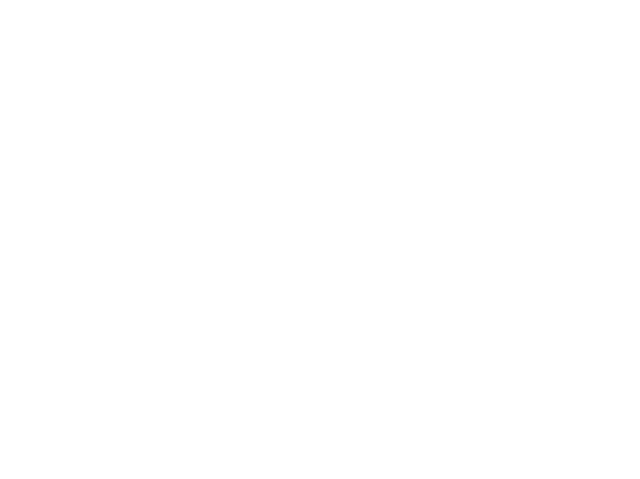
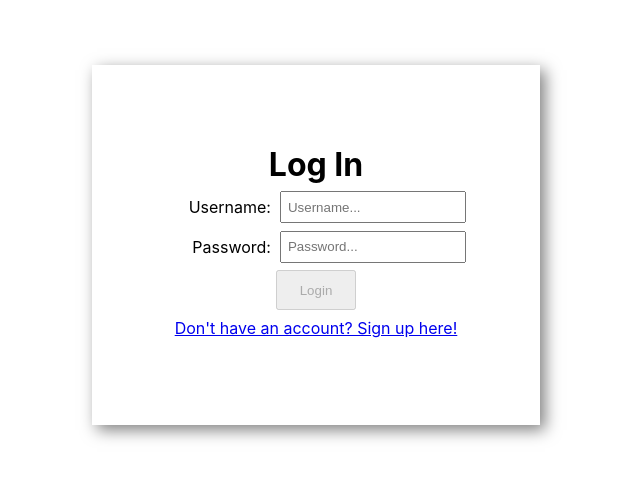
Before and after one commit to KyleWong2510/Bag-O-Hold, a React (Create React App) app: page /login in a window 1280 px wide. Shown: the part 155-634 px from the top of the page, without its empty margins (324-964 px from the left). Built offline with nearby package versions, Linux system fonts and the light colour scheme.

Commit message:
Change names to LogInForm

```diff
--- a/src/App/App.js
+++ b/src/App/App.js
@@ -2,7 +2,7 @@
 import { Route } from 'react-router-dom'
 import './App.scss';
 import CreateCharacterForm from '../CreateCharacterForm/CreateCharacterForm'
-import SignInForm from '../SignInForm/SignInForm'
+import LogInForm from '../LogInForm/LogInForm'
 import SignUpForm from '../SignUpForm/SignUpForm'
 
 const App = () => {
@@ -11,8 +11,8 @@
       {/* <Route path='/'>
         <Home />
       </Route> */}
-      <Route path='/signin'>
-        <SignInForm />
+      <Route path='/login'>
+        <LogInForm />
       </Route>
       <Route path='/signup'>
         <SignUpForm />
--- a/src/SignInForm/SignInForm.js
+++ b/src/LogInForm/LogInForm.js
@@ -1,8 +1,8 @@
 import React, { useState } from 'react'
 import { NavLink } from 'react-router-dom'
-import './SignInForm.scss'
+import './LogInForm.scss'
 
-const SignInForm = () => {
+const LogInForm = () => {
   const [usernameInput, setUsername] = useState('')
   const [passwordInput, setPassword] = useState('')
 
@@ -10,14 +10,14 @@
 
   const postLogin = () => {
     const url = ''
-    const signInCredentials = {
+    const logInCredentials = {
       username: usernameInput,
       password: passwordInput
     }
     return fetch(url, {
       method: 'POST',
       headers: {'Content-Type': 'application/json'},
-      body: JSON.stringify(signInCredentials)
+      body: JSON.stringify(logInCredentials)
     })
       .catch(err => console.error(err))
   }
@@ -30,9 +30,9 @@
 
   return (
     <>
-      <form id='sign-in-form'>
-        <h1>Login</h1>
-        <section className='sign-in-form-fields'>
+      <form id='log-in-form'>
+        <h1>Log In</h1>
+        <section className='log-in-form-fields'>
           <label htmlFor='usernameInput'>Username:</label>
           <input
             id='usernameInput'
@@ -42,7 +42,7 @@
             onChange={(e) => setUsername(e.target.value)}
           />
         </section>
-        <section className='sign-in-form-fields'>
+        <section className='log-in-form-fields'>
           <label htmlFor='passwordInput'>Password:</label>
           <input id='passwordInput'
             type='password'
@@ -70,4 +70,4 @@
   )
 }
 
-export default SignInForm
+export default LogInForm
--- a/src/SignInForm/SignInForm.scss
+++ b/src/LogInForm/LogInForm.scss
@@ -1,4 +1,4 @@
-#sign-in-form {
+#log-in-form {
   align-items: center;
   align-self: center;
   box-shadow: 5px 5px 15px 0px rgba(0, 0, 0, 0.5);
@@ -11,7 +11,7 @@
   width: 35vw;
 }
 
-.sign-in-form-fields {
+.log-in-form-fields {
   align-items: center;
   display: flex;
   flex-direction: row;
```
Also changed, not shown: 1 other file (tests, documents, lock files or other folders).
